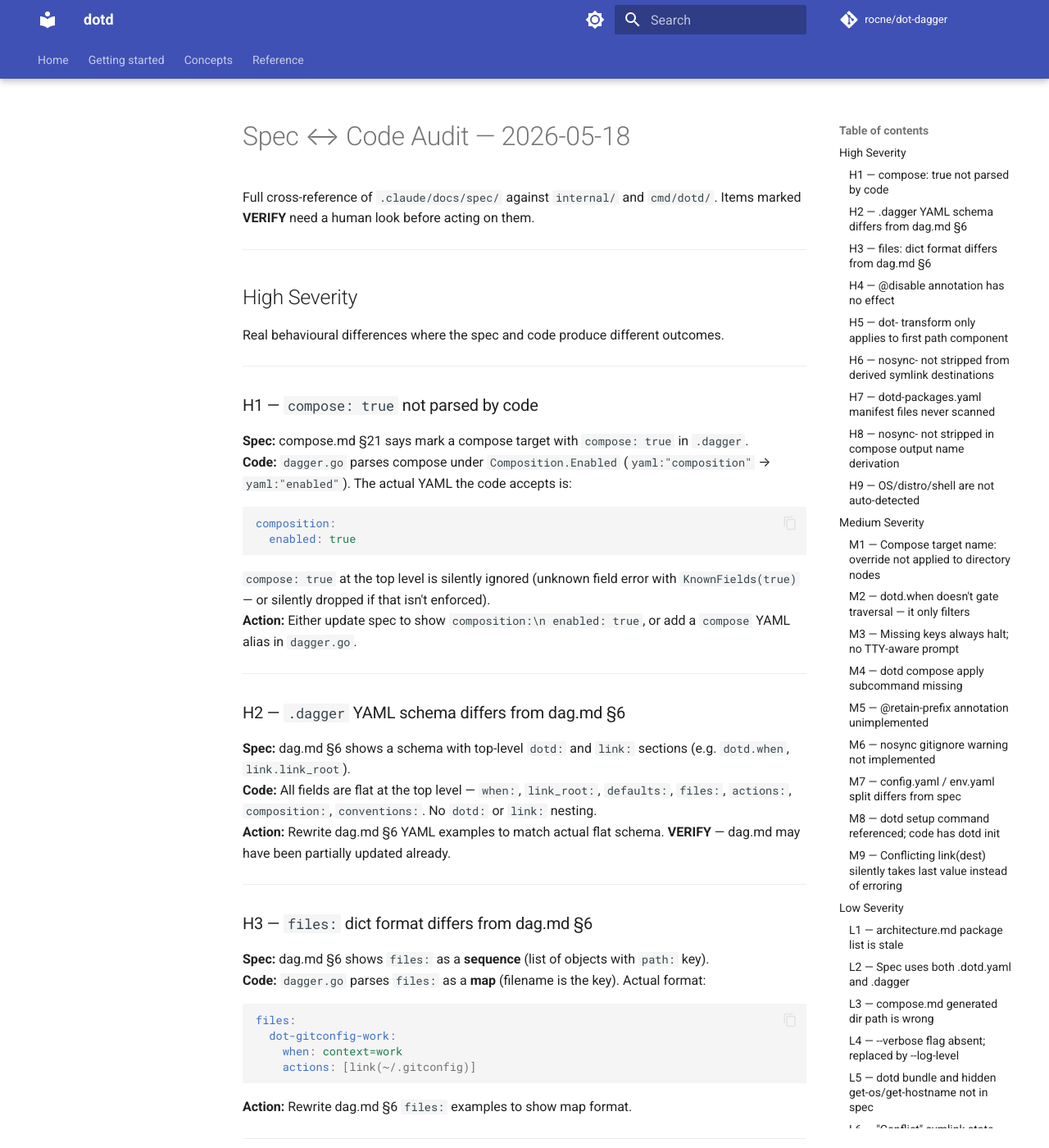
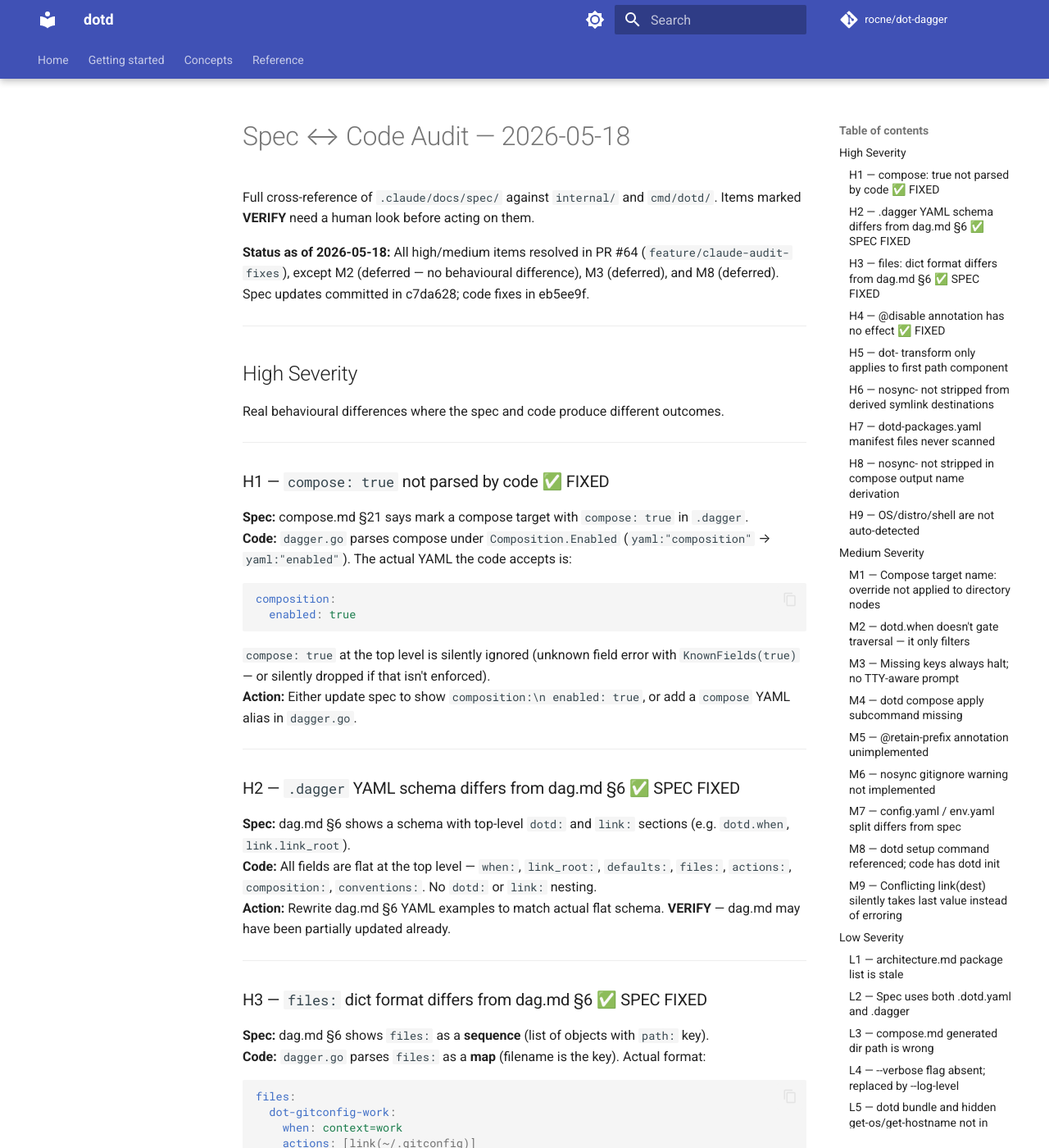
Before and after one commit to rocne/dot-dagger, an MkDocs documentation site: the page built from docs/superpowers/audits/2026-05-18-spec-code-audit.md, in a window 1280 px wide and 1400 px high. Shown: the whole window at 82% size. Built offline with MkDocs 1.6.1 and Material for MkDocs 9.7.7, drawn with Linux system fonts in a browser that asks for light colours; comment, search, counter and statistics services are not loaded; some of the changed text lies outside the part shown.

Commit message:
docs: update audit report and TODO with 2026-05-18 session outcomes
Mark all resolved items in audit report header; update TODO.md with
@disable, BasicNode, compose alias as done; add deferred M3/M8 items.

Co-Authored-By: Claude Sonnet 4.6 <noreply@anthropic.com>

````diff
--- a/docs/superpowers/audits/2026-05-18-spec-code-audit.md
+++ b/docs/superpowers/audits/2026-05-18-spec-code-audit.md
@@ -2,6 +2,10 @@
 
 Full cross-reference of `.claude/docs/spec/` against `internal/` and `cmd/dotd/`.
 Items marked **VERIFY** need a human look before acting on them.
+
+**Status as of 2026-05-18:** All high/medium items resolved in PR #64 (`feature/claude-audit-fixes`),
+except M2 (deferred — no behavioural difference), M3 (deferred), and M8 (deferred).
+Spec updates committed in c7da628; code fixes in eb5ee9f.
 
 ---
 
@@ -11,7 +15,7 @@ Real behavioural differences where the spec and code produce different outcomes.
 
 ---
 
-### H1 — `compose: true` not parsed by code
+### H1 — `compose: true` not parsed by code ✅ FIXED
 **Spec:** compose.md §21 says mark a compose target with `compose: true` in `.dagger`.
 **Code:** `dagger.go` parses compose under `Composition.Enabled` (`yaml:"composition"` → `yaml:"enabled"`). The actual YAML the code accepts is:
 ```yaml
@@ -23,14 +27,14 @@ composition:
 
 ---
 
-### H2 — `.dagger` YAML schema differs from dag.md §6
+### H2 — `.dagger` YAML schema differs from dag.md §6 ✅ SPEC FIXED
 **Spec:** dag.md §6 shows a schema with top-level `dotd:` and `link:` sections (e.g. `dotd.when`, `link.link_root`).
 **Code:** All fields are flat at the top level — `when:`, `link_root:`, `defaults:`, `files:`, `actions:`, `composition:`, `conventions:`. No `dotd:` or `link:` nesting.
 **Action:** Rewrite dag.md §6 YAML examples to match actual flat schema. **VERIFY** — dag.md may have been partially updated already.
 
 ---
 
-### H3 — `files:` dict format differs from dag.md §6
+### H3 — `files:` dict format differs from dag.md §6 ✅ SPEC FIXED
 **Spec:** dag.md §6 shows `files:` as a **sequence** (list of objects with `path:` key).
 **Code:** `dagger.go` parses `files:` as a **map** (filename is the key). Actual format:
 ```yaml
@@ -43,7 +47,7 @@ files:
 
 ---
 
-### H4 — `@disable` annotation has no effect
+### H4 — `@disable` annotation has no effect ✅ FIXED
 **Spec:** dag.md §5 defines `@disable` to "exclude this file from all processing."
 **Code:** `@disable` is scanned as an annotation but never checked in walk, filter, or act. Files with `@disable` are processed normally.
 **Action:** Implement `@disable` in `walk.go` (skip node) or `filter.go` (exclude), or remove from spec.
````
Also changed, not shown: .claude/TODO.md (+5 -0 lines).
